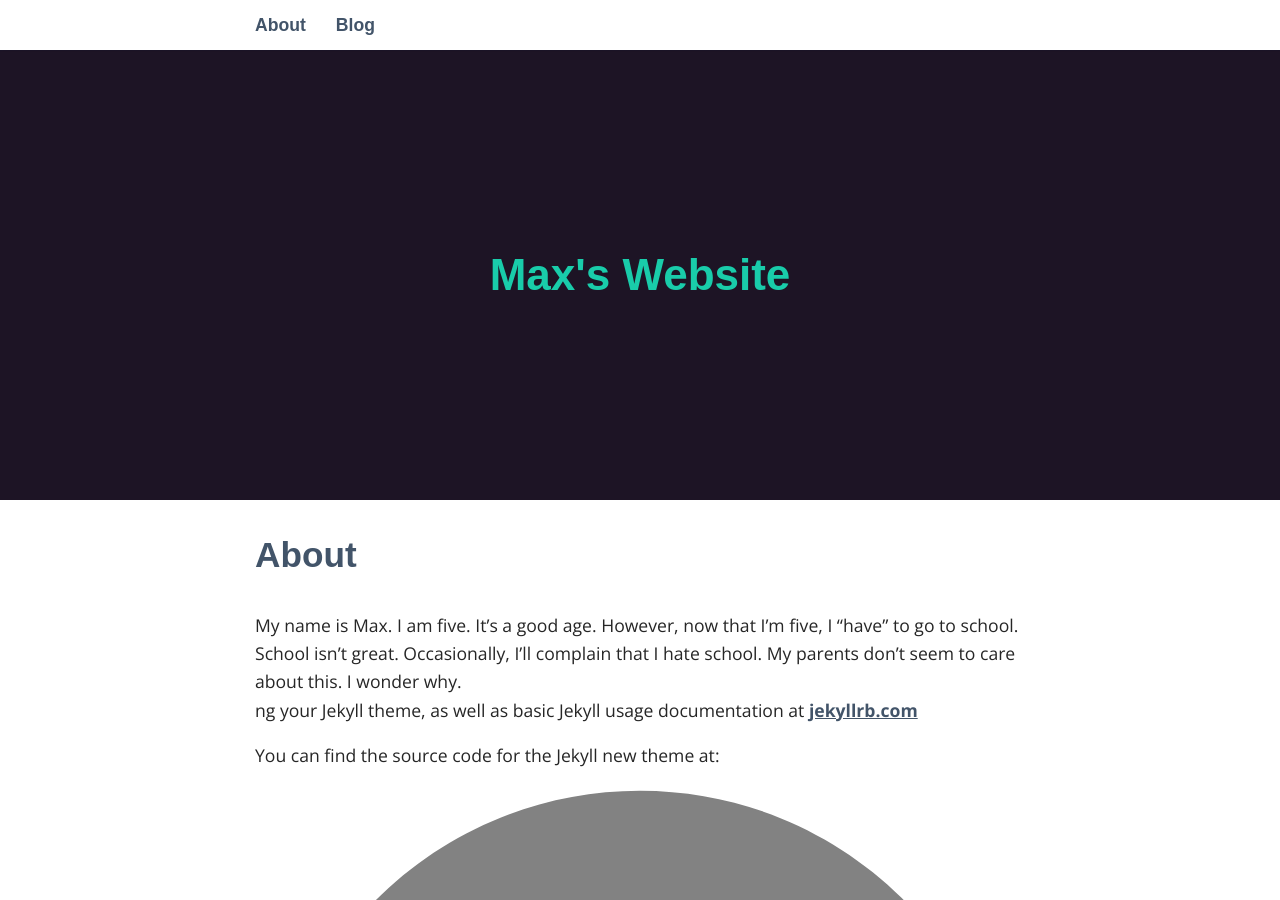
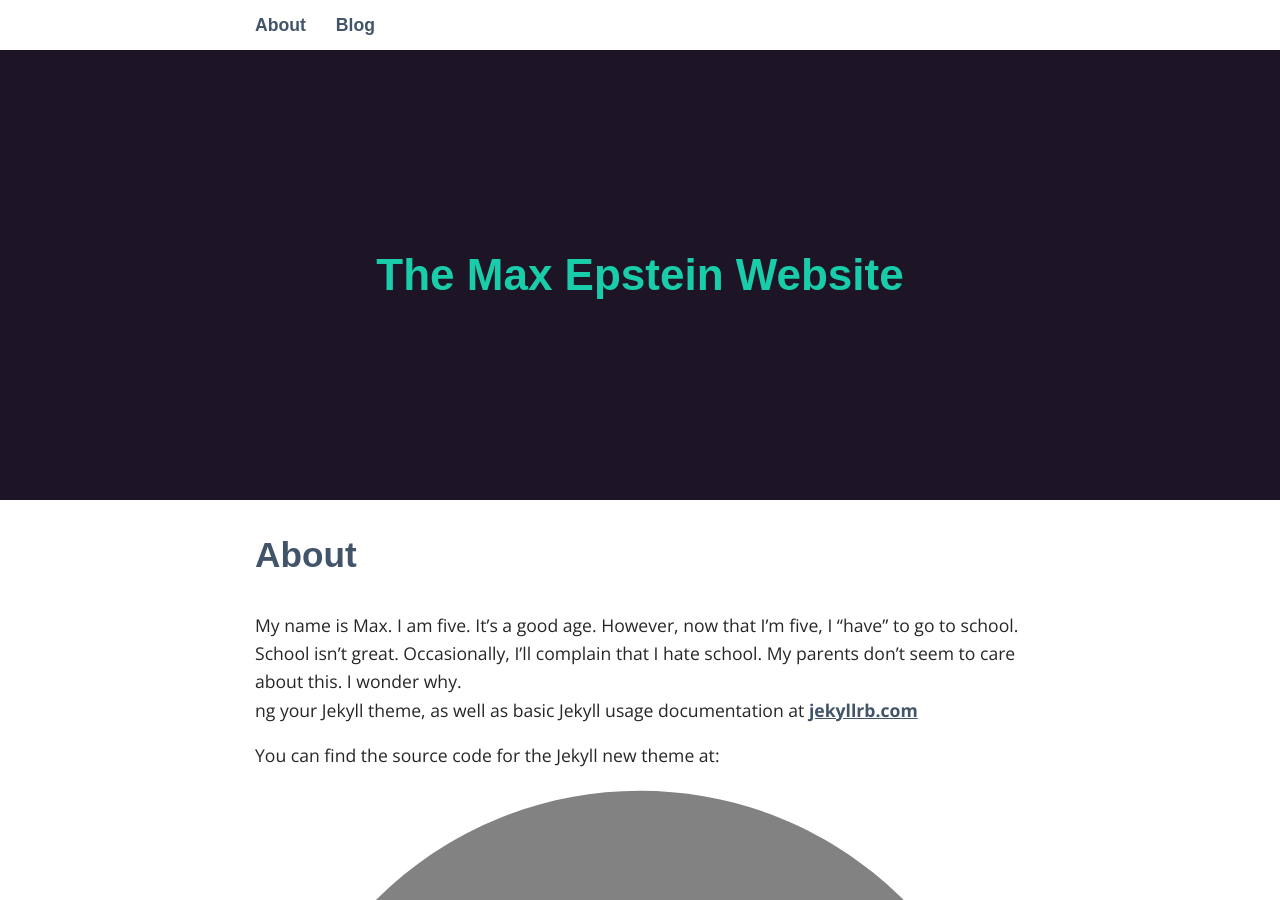
Before and after one commit to Andrewepstein/andrewepstein.github.io, a Jekyll site: the page built from about.md, in a window 1280 px wide and 900 px high. Built offline with Jekyll 4.4.1, drawn with Linux system fonts in a browser that asks for light colours; some web fonts are replaced.

Commit message:
change website name to:  "The Max Epstein Website"

```diff
--- a/_config.yml
+++ b/_config.yml
@@ -6,7 +6,7 @@
 # 'jekyll serve'. If you change this file, please restart the server process.
 
 # Site settings
-title: Max's Website
+title: The Max Epstein Website
 email: your-email@domain.com
 description: > # this means to ignore newlines until "baseurl:"
   Write an awesome description for your new site here. You can edit this
```
